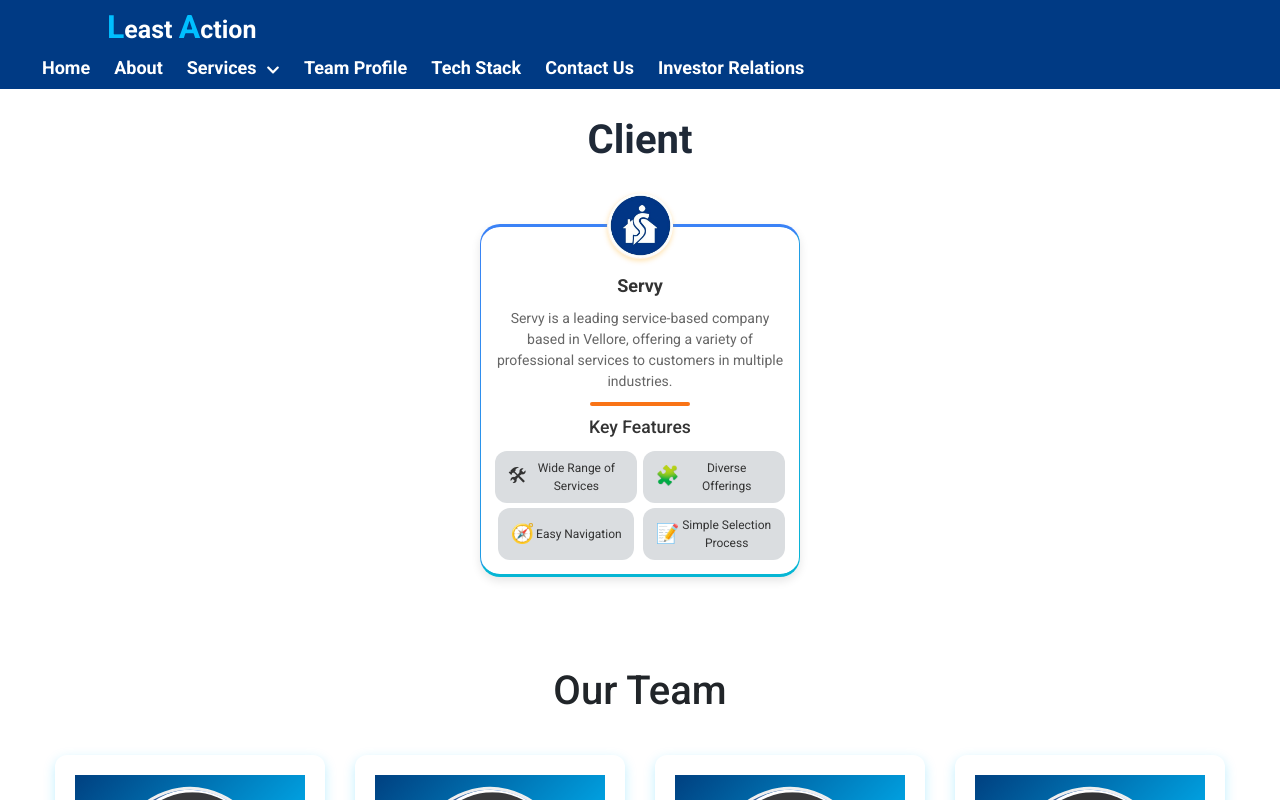
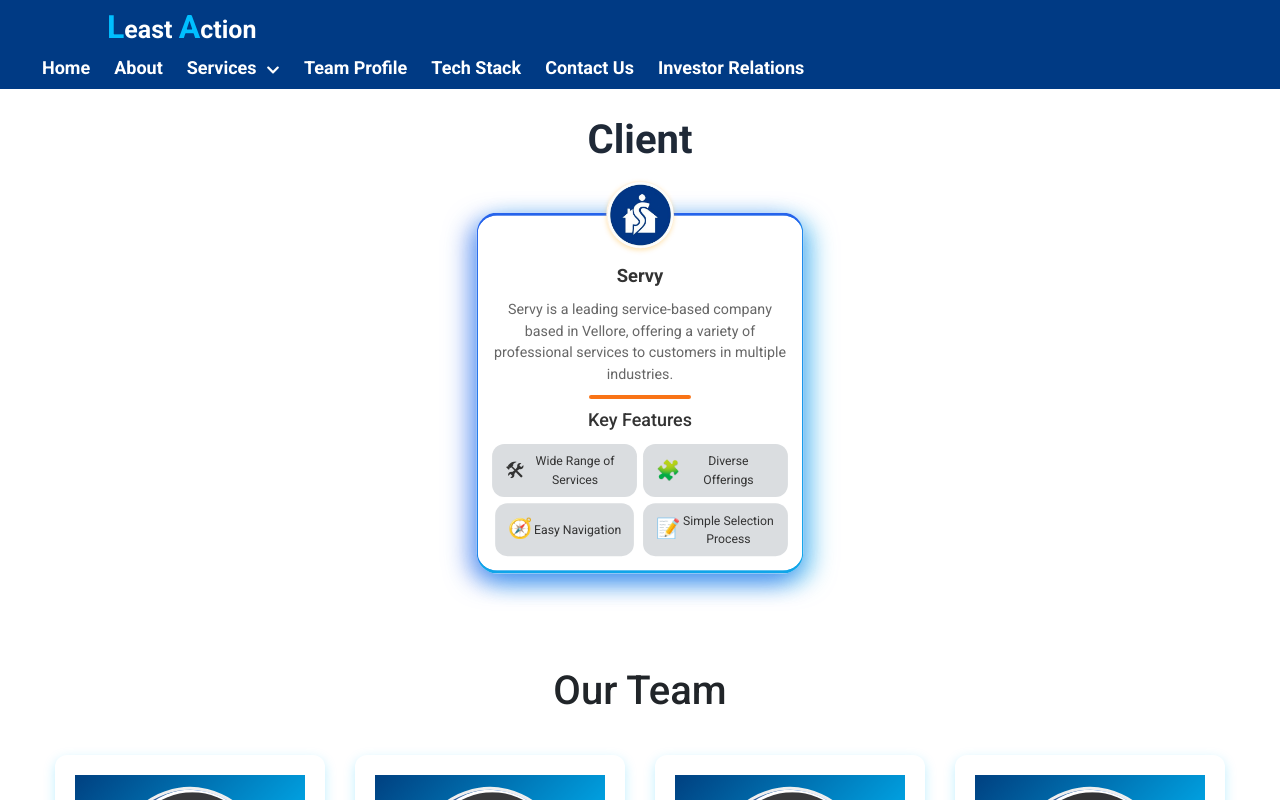
Before and after one commit to dheenadha/service-portfolio, a React (Vite) app: page / in a window 1280 px wide. In both pictures the pointer is over the element 640 px from the left and 2732 px from the top of the page. Shown: the part 2332-3132 px from the top of the page. Built offline with nearby package versions, Linux system fonts and the light colour scheme; no server answers.

Commit message:
Update ClientCard.css

```diff
--- a/src/Components/ClientCard.css
+++ b/src/Components/ClientCard.css
@@ -8,7 +8,7 @@
     font-size: 40px;
     font-weight: bold;
     margin-bottom: 14px;
-    color: #1f2937; /* slate-800 */
+    color: #1f2937;
   }
 
   .client-card {
@@ -22,10 +22,25 @@
     border-top: 3px solid #3b82f6;
     border-bottom: 3px solid #06b6d4;
     border-radius: 20px;
-    box-shadow: 0 4px 10px rgba(0, 0, 0, 0.1);
+    box-shadow:
+      -6px 6px 16px rgba(37, 99, 235, 0.5),
+       6px 6px 16px rgba(14, 165, 233, 0.5);
     text-align: center;
     position: relative;
+    transition: all 0.3s ease;
   }
+
+  .client-card:hover {
+    transform: translateY(-8px) scale(1.02);
+    background: linear-gradient(white, white) padding-box,
+                linear-gradient(135deg, #2563eb, #0ea5e9) border-box;
+    border-top: 3px solid #2563eb;
+    border-bottom: 3px solid #0ea5e9;
+    box-shadow:
+      -8px 8px 24px rgba(37, 99, 235, 0.6),
+       8px 8px 24px rgba(14, 165, 233, 0.6);
+  }
+
   .client-card::before,
   .client-card::after {
     content: '';
@@ -36,23 +51,7 @@
     z-index: 1;
   }
 
-/* .client-card::before {
-  top: 0;
-  left: 0;
-  border-top: 3px solid #3b82f6;
-  border-left: 3px solid #3b82f6;
-  border-top-left-radius: 20px;
-}
-
-.client-card::after {
-  bottom: 0;
-  right: 0;
-  border-bottom: 3px solid #06b6d4;
-  border-right: 3px solid #06b6d4;
-  border-bottom-right-radius: 20px;
-} */
-
-.card-clientname{
+  .card-clientname {
     margin-top: 30%;
     margin-left: 60%;
   }
@@ -67,6 +66,11 @@
     justify-content: center;
     margin: -48px auto 16px;
     box-shadow: 0 2px 5px rgba(255, 165, 0, 0.3);
+    transition: box-shadow 0.3s ease;
+  }
+
+  .icon-wrapper:hover {
+    box-shadow: 0 4px 10px rgba(255, 165, 0, 0.5);
   }
 
   .icon {
@@ -111,6 +115,7 @@
   .client-button:hover {
     background: linear-gradient(to right, #2563eb, #0ea5e9);
     transform: translateY(-1px);
+    box-shadow: 0 4px 12px rgba(59, 130, 246, 0.4);
   }
 
   .img-clientfluid {
@@ -123,50 +128,15 @@
     margin: 0 auto;
   }
 
-  /* .modal-content{
-    background-Color: "rgba(13, 110, 253, 0.7)";
-  } */
-
   .card-features {
     margin-top: 1.5rem;
     text-align: left;
   }
 
-  /* .features-heading {
-    font-size: 1rem;
-    font-weight: 600;
-    margin-top:0.6em;
-    margin-bottom: 0.5rem;
-    color: #333;
-  }
-
-  .features-list {
-    list-style: none;
-    padding-left: 0;
-  }
-
-  .features-list li {
-    position: relative;
-    padding-left: 0.5rem;
-    margin-left: 10px;
-    margin-bottom: 0.5rem;
-    font-size: 0.95rem;
-    color: #555;
-  }
-
-  .features-list li::before {
-    content: "✔";
-    position: absolute;
-    left: 30px;
-    color: #007bff;
-    font-weight: bold;
-  } */
-
-
   .features-title {
     font-size: 1.1rem;
     font-weight: 500;
-    margin-top:0.6em;
+    margin-top: 0.6em;
     margin-bottom: 0.8rem;
     color: #333;
   }
@@ -189,13 +159,18 @@
     color: #333;
     transition: background 0.3s;
   }
+
+  .feature-item:hover {
+    background-color: #e0e0e0;
+  }
+
   .features-list li {
     position: relative;
     padding: 10px 16px;
     margin: 8px 0;
     font-size: 0.95rem;
     color: #555;
-  border: 1px solid #ddd; /* 👈 Light gray border */
+    border: 1px solid #ddd;
     border-radius: 8px;
     display: flex;
     align-items: center;
@@ -204,10 +179,6 @@
     box-shadow: 0 2px 4px rgba(0, 0, 0, 0.05);
   }
 
-  .feature-item:hover {
-    background-color: #e0e0e0;
-  }
-
   .feature-icon {
     font-size: 1.2rem;
   }
```
Lines whose indentation alone changed are shown as unchanged.
